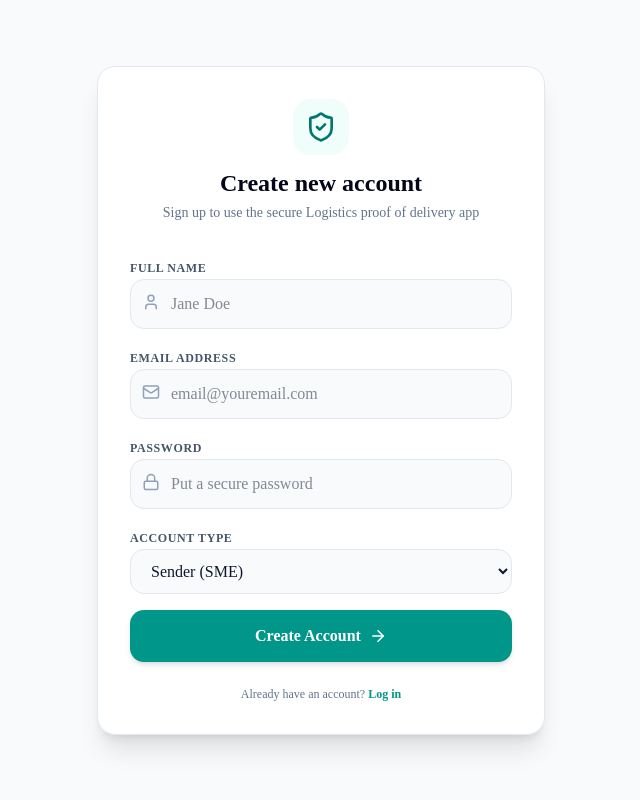
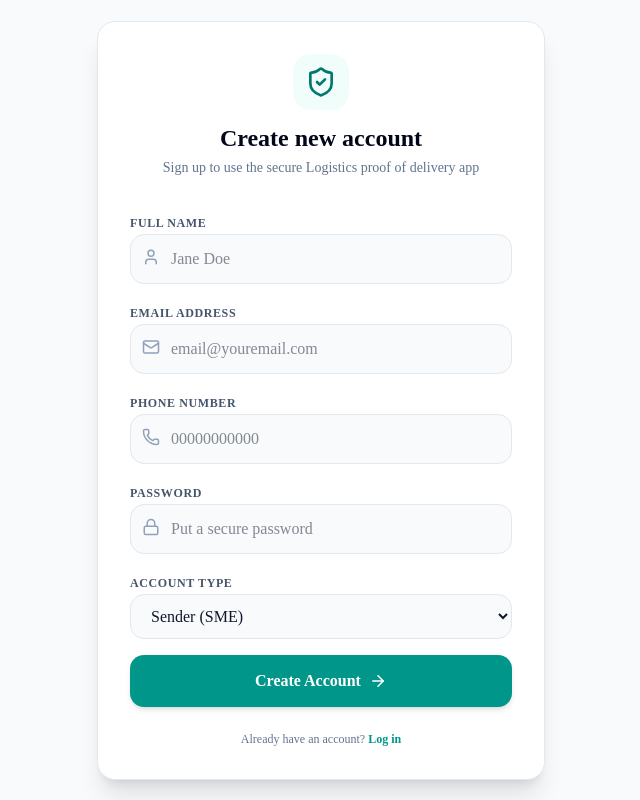
Before and after one commit to Victoria-imaobong2/pod-chain, a Next.js app: page /signup in a window 1280 px wide. Shown: the whole page, without its empty margins (319-959 px from the left). Built offline with nearby package versions, Linux system fonts and the light colour scheme; no server answers; what @solana/wallet-adapter-react, @solana/wallet-adapter-react-ui would draw is missing.

Commit message:
fix: return active session role_str in login user payload and update to the backend

```diff
--- a/app/(auth)/signup/page.tsx
+++ b/app/(auth)/signup/page.tsx
@@ -3,7 +3,7 @@
 import React, { useState } from "react";
 import { useRouter } from "next/navigation";
 import Link from "next/link";
-import { Lock, Mail, User, ArrowRight, ShieldCheck, AlertTriangle } from "lucide-react";
+import { Lock, Mail, User, ArrowRight, ShieldCheck, AlertTriangle, Phone } from "lucide-react";
 import { API_BASE_URL } from "@/lib/config";
 
 export default function SignUpPage() {
@@ -114,6 +114,23 @@ export default function SignUpPage() {
 
           <div className="space-y-1">
             <label className="text-xs font-bold uppercase tracking-wider text-slate-600">
+              Phone Number
+            </label>
+            <div className="relative">
+              <Phone className="absolute left-3 top-3.5 text-slate-400" size={18} />
+              <input
+                type="phone"
+                required
+                value={phone}
+                onChange={(e) => setPhone(e.target.value)}
+                placeholder="00000000000"
+                className="w-full pl-10 pr-4 py-3 border border-slate-200 rounded-xl bg-slate-50 focus:bg-white focus:ring-teal-500/20 focus:border-teal-500 outline-none transition-all text-slate-900"
+              />
+            </div>
+          </div>
+
+          <div className="space-y-1">
+            <label className="text-xs font-bold uppercase tracking-wider text-slate-600">
               Password
             </label>
             <div className="relative">
```
